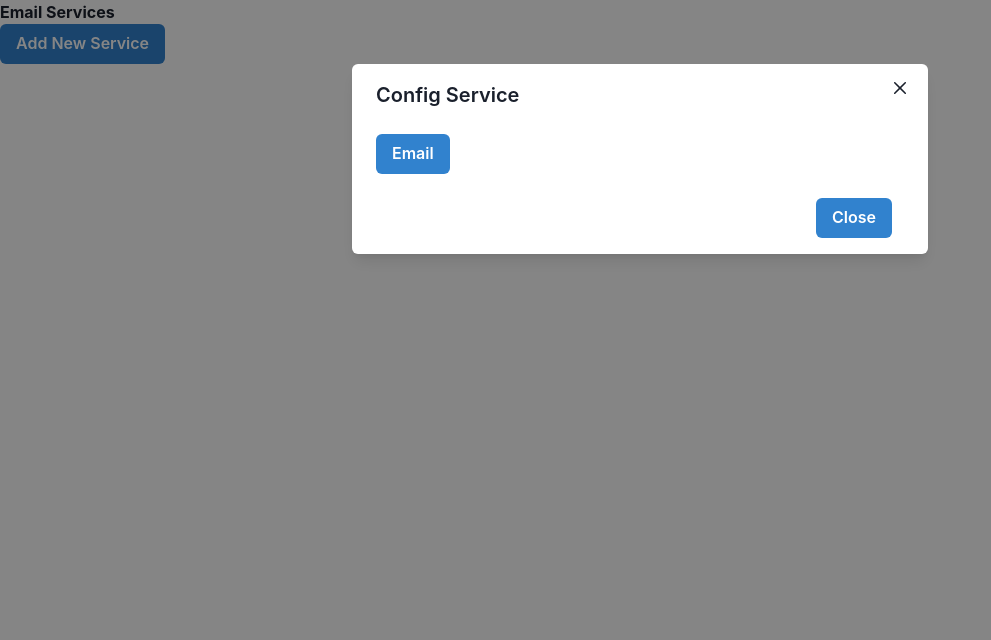
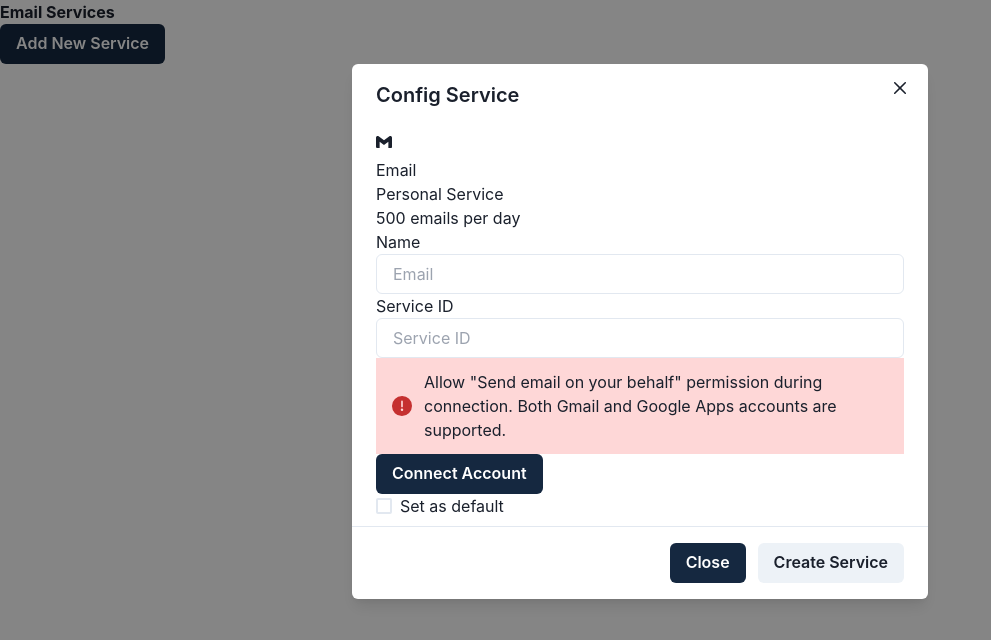
Before and after one commit to Sawantkun/MailMagnet, a React (Vite) app: page /Services in a window 1280 px wide. Both pictures are taken after a click on the button "Add New Service". Shown: the top 640 px of the page, without its empty margins (0-991 px from the left). Built offline with nearby package versions, Linux system fonts and the light colour scheme.

Commit message:
updated services page

```diff
--- a/src/pages/Services.jsx
+++ b/src/pages/Services.jsx
@@ -1,6 +1,7 @@
 import React, { useState } from 'react';
 import {
   Button,
+  Box,
   Card,
   CardBody,
   Badge,
@@ -16,17 +17,21 @@ import {
   ModalFooter,
   ModalBody,
   ModalCloseButton,
+  Text,
 } from '@chakra-ui/react';
-import { Tooltip } from '@chakra-ui/react'
+import { Tooltip } from '@chakra-ui/react';
 import { CopyIcon, DeleteIcon, EditIcon } from '@chakra-ui/icons';
+import { SiGmail } from 'react-icons/si';
 
 const Services = () => {
-
   const [copiedServiceId, setCopiedServiceId] = useState(null);
   const [services, setServices] = useState([]);
   const [editedIndex, setEditedIndex] = useState(null);
   const [showModal, setshowModal] = useState(false);
   const [showContent, setshowContent] = useState(false);
+  const [copyIndex, setCopyIndex] = useState(null); // New state to track the copy index
+  const [deleteClicked, setDeleteClicked] = useState(null); // New state to track delete click
+  const [editClicked, setEditClicked] = useState(null); // New state to track edit click
   const [formData, setFormData] = useState({
     name: '',
     serviceId: '',
@@ -47,15 +52,20 @@ const Services = () => {
     } else {
       handleSaveClick();
     }
-    setshowModal(false);
     setFormData({
       name: '',
       serviceId: '',
     });
+    setshowModal(false);
   };
 
   const handleDeleteClick = (index) => {
     setServices((prevServices) => prevServices.filter((_, i) => i !== index));
+    setDeleteClicked(index); // Set delete clicked
+    // Reset delete clicked state after a certain time (e.g., 1000 milliseconds)
+    setTimeout(() => {
+      setDeleteClicked(null);
+    }, 1000);
   };
 
   const handleEditClick = (index) => {
@@ -66,10 +76,22 @@ const Services = () => {
       serviceId: editedService.serviceId,
     });
     setshowModal('Form');
+    setEditClicked(index); // Set edit clicked
+    // Reset edit clicked state after a certain time (e.g., 1000 milliseconds)
+    setTimeout(() => {
+      setEditClicked(null);
+    }, 1000);
   };
+
   const handleCopyClick = (index) => {
     navigator.clipboard.writeText(services[index].serviceId);
     setCopiedServiceId(services[index].serviceId);
+    setCopyIndex(index); // Set the index of the copied service
+    // Reset copy index state after a certain time (e.g., 1000 milliseconds)
+    setTimeout(() => {
+      setCopiedServiceId(null);
+      setCopyIndex(null);
+    }, 1000);
   };
 
   return (
@@ -78,38 +100,47 @@ const Services = () => {
         <h2 className='text-2xl mb-2'>
           <b>Email Services</b>
         </h2>
-        <Button colorScheme='blue' onClick={() => setshowModal('Modal')}>
+        <Button bg='#152840' colorScheme='blue' onClick={() => setshowModal('Form')}>
           Add New Service
         </Button>
       </div>
       <div className='flex flex-col gap-4'>
-      {services.map((data,index) => (
-      <Card>
+        {services.map((data, index) => (
+          <Card key={index}>
             <CardBody className='flex flex-col gap-5'>
-
-            <div key={data.serviceId} className='flex justify-between'>
+              <div className='flex justify-between'>
                 <div className='flex items-center gap-4'>
-                <Button colorScheme='blue'>Email</Button>
+                  <Box boxSize='5'>
+                    <SiGmail />
+                  </Box>
                   <div>
-                  <h5>{data.name}</h5>
-                  <p>Service ID: {data.serviceId}</p>
+                    <h5 className='font-bold text-red'>{data.name}</h5>
+                    <div className='flex items-center gap-2 '>
+                      <p>Service ID:</p>
+                      <p className='font-bold'>{data.serviceId}</p>
+                    </div>
                   </div>
                 </div>
                 <div>
                   <Badge>Default</Badge>
                 </div>
                 <div className='grid grid-cols-3 gap-4'>
-                <DeleteIcon  onClick={() => handleDeleteClick(index)}/>
-                <EditIcon  onClick={() => handleEditClick(index)}/>
-
-<Tooltip label={`Copy Service ID: ${copiedServiceId}`} isOpen={copiedServiceId} fontSize='md' >
-
-<CopyIcon onClick={() => handleCopyClick(index)} />
+                  <DeleteIcon
+                    onClick={() => handleDeleteClick(index)}
+                    color={deleteClicked === index ? 'cyan' : 'black'} // Change color when clicked
+                  />
+                  <EditIcon
+                    onClick={() => handleEditClick(index)}
+                    color={editClicked === index ? 'cyan' : 'black'} // Change color when clicked
+                  />
+                  <Tooltip label={`Copied Service ID: ${copiedServiceId}`} isOpen={copyIndex === index} fontSize='md'>
+                    <CopyIcon
+                      onClick={() => handleCopyClick(index)}
+                      color={copyIndex === index ? 'cyan' : 'black'} // Change color when clicked
+                    />
                   </Tooltip>
                 </div>
               </div>
-
-
             </CardBody>
           </Card>
         ))}
@@ -117,16 +148,15 @@ const Services = () => {
       <Modal isOpen={showModal} size={'xl'} onClose={() => setshowModal(false)}>
         <ModalOverlay />
         <ModalContent>
-            <ModalHeader className='bg-blue-500 text-white'>Config Service</ModalHeader>
+          <ModalHeader className='bg-[#0B1623] text-white'>Config Service</ModalHeader>
           <ModalCloseButton className='text-white' />
           <ModalBody>
-              {showModal === 'Modal' && (
-                <Button colorScheme="blue" onClick={() => setshowModal('Form')}> Email</Button>
-              )}
             {showModal === 'Form' && (
               <div className='flex flex-col gap-2'>
-                  <div className='flex items-center gap-2'>
-                    <Button>Email</Button>
+                <div className='flex items-center gap-5 '>
+                  <Box boxSize='6'>
+                    <SiGmail />
+                  </Box>
                   <div>
                     <h5>Email</h5>
                     <div className='flex items-center gap-3'>
@@ -136,7 +166,7 @@ const Services = () => {
                   </div>
                 </div>
                 <label>
-                    Name
+                  <Text >Name</Text>
                   <Input
                     name='name'
                     id='name'
@@ -146,7 +176,7 @@ const Services = () => {
                   />
                 </label>
                 <label>
-                    Service ID
+                  <Text>Service ID</Text>
                   <Input
                     name='serviceId'
                     id='serviceId'
@@ -158,23 +188,22 @@ const Services = () => {
                 <Alert status='error' className='my-3 border border-indigo-pink'>
                   <AlertIcon />
                   <AlertDescription className='text-sm'>
-                      Allow "Send email on your behalf" permission during connection.
-                      Both Gmail and Google Apps accounts are supported.
+                    Allow "Send email on your behalf" permission during connection. Both Gmail and Google Apps accounts are supported.
                   </AlertDescription>
                 </Alert>
                 <div className='flex items-center gap-2 '>
-                    <Button colorScheme='blue' onClick={() => setshowContent('Connected as kseth0808@gmail.com')}>
+                  <Button bg='#152840' colorScheme='blue' onClick={() => setshowContent('Connected as kseth0808@gmail.com')}>
                     Connect Account
                   </Button>
                   <p>{showContent}</p>
                 </div>
-                  <Checkbox>Send test email to verify configuration</Checkbox>
+                <Checkbox>Set as default</Checkbox>
               </div>
             )}
           </ModalBody>
           {showModal === 'Form' && <hr />}
           <ModalFooter>
-              <Button colorScheme='blue' mr={3} onClick={() => setshowModal(false)}>
+            <Button bg='#152840' colorScheme='blue' mr={3} onClick={() => setshowModal(false)}>
               Close
             </Button>
             {showModal === 'Form' && (
@@ -185,7 +214,6 @@ const Services = () => {
           </ModalFooter>
         </ModalContent>
       </Modal>
-
     </div>
   );
 };
```
Lines whose indentation alone changed are shown as unchanged.
